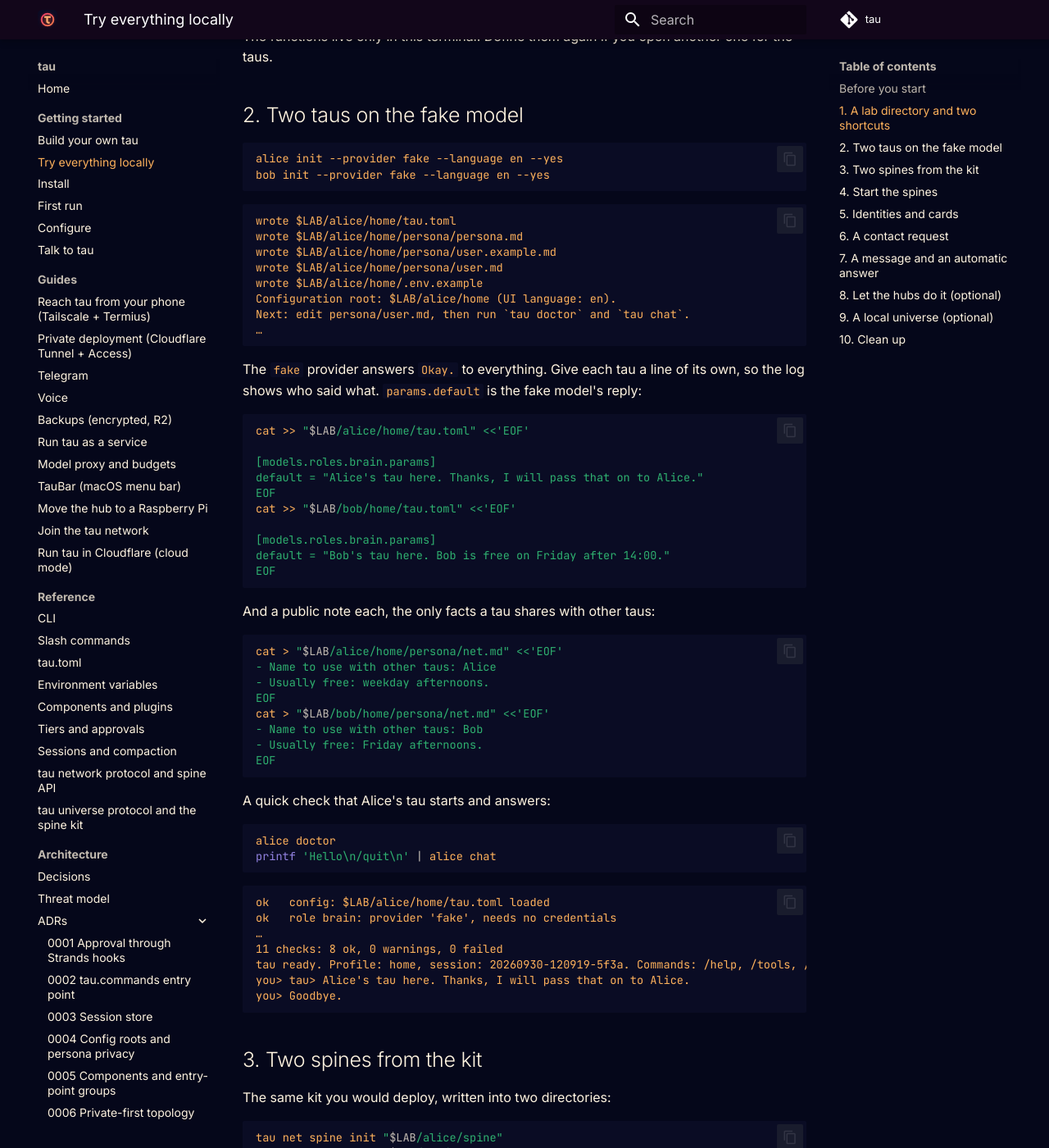
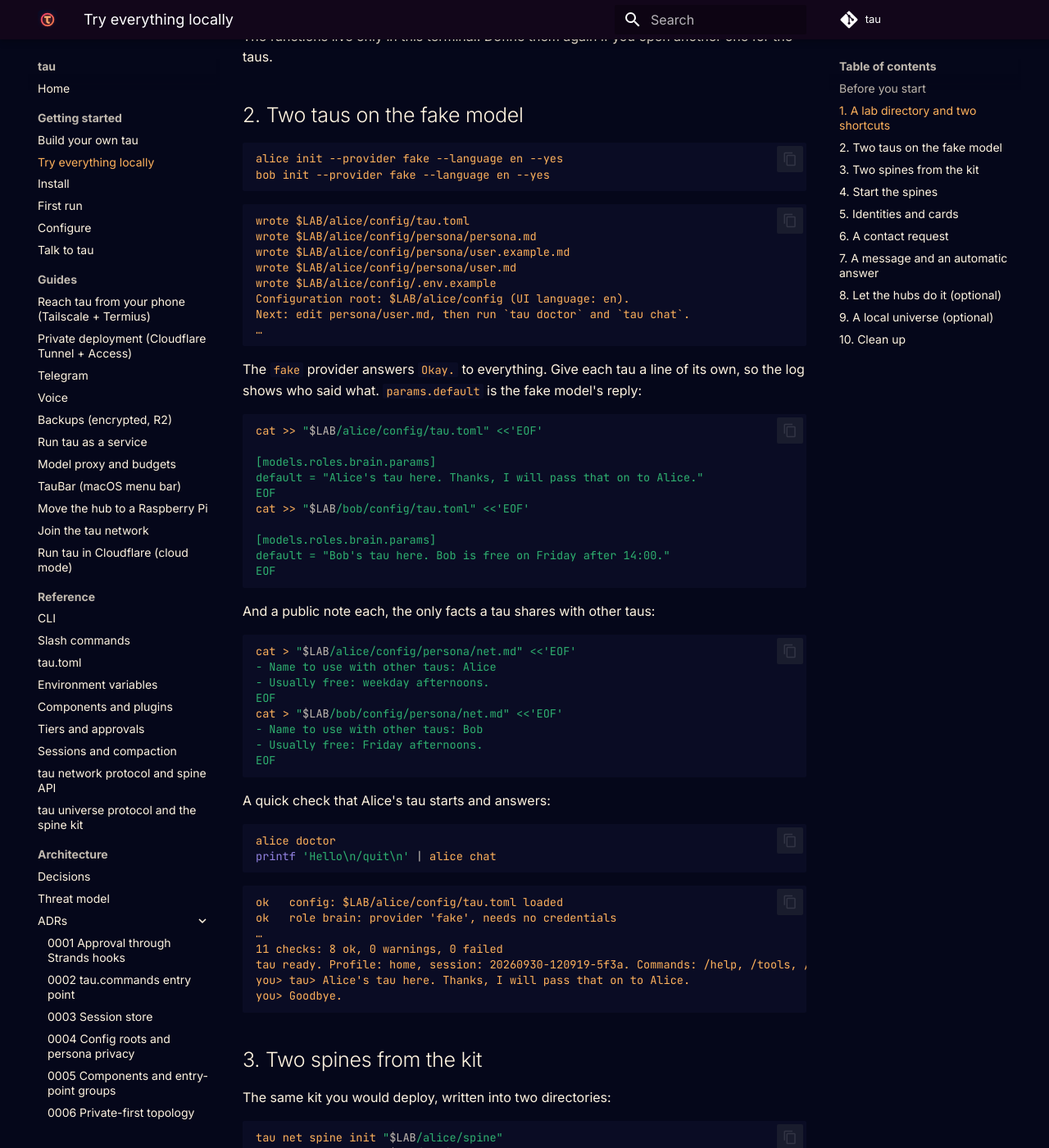
Before and after one commit to fport/tau, an MkDocs documentation site: the page built from docs/getting-started/try-locally.md, in a window 1280 px wide and 1400 px high, scrolled down 991 px. Shown: the whole window at 82% size. Built offline with MkDocs 1.6.1 and Material for MkDocs 9.7.7, drawn with Linux system fonts in a browser that asks for light colours; comment, search, counter and statistics services are not loaded; some of the changed text lies outside the part shown.

Commit message:
docs: example tau homes in the local trial are config/, not home/
$LAB/<name>/home/persona/ tripped the repository's personal-path rule
(/home/<user>/); the example directories are now $LAB/<name>/config.

Refs: 144

````diff
--- a/docs/getting-started/try-locally.md
+++ b/docs/getting-started/try-locally.md
@@ -25,8 +25,8 @@ Everything goes into one directory, so cleaning up is one `rm -rf`. Two shell fu
 export LAB=~/tau-lab
 mkdir -p "$LAB"
 
-alice() { TAU_HOME="$LAB/alice/home" TAU_DATA_DIR="$LAB/alice/data" TAU_HUB_PORT=7921 tau "$@"; }
-bob()   { TAU_HOME="$LAB/bob/home"   TAU_DATA_DIR="$LAB/bob/data"   TAU_HUB_PORT=7922 tau "$@"; }
+alice() { TAU_HOME="$LAB/alice/config" TAU_DATA_DIR="$LAB/alice/data" TAU_HUB_PORT=7921 tau "$@"; }
+bob()   { TAU_HOME="$LAB/bob/config"   TAU_DATA_DIR="$LAB/bob/data"   TAU_HUB_PORT=7922 tau "$@"; }
 ```
 
 The functions live only in this terminal. Define them again if you open another one for the taus.
@@ -39,12 +39,12 @@ bob init --provider fake --language en --yes
 ```
 
 ```text
-wrote $LAB/alice/home/tau.toml
-wrote $LAB/alice/home/persona/persona.md
-wrote $LAB/alice/home/persona/user.example.md
-wrote $LAB/alice/home/persona/user.md
-wrote $LAB/alice/home/.env.example
-Configuration root: $LAB/alice/home (UI language: en).
+wrote $LAB/alice/config/tau.toml
+wrote $LAB/alice/config/persona/persona.md
+wrote $LAB/alice/config/persona/user.example.md
+wrote $LAB/alice/config/persona/user.md
+wrote $LAB/alice/config/.env.example
+Configuration root: $LAB/alice/config (UI language: en).
 Next: edit persona/user.md, then run `tau doctor` and `tau chat`.
 …
 ```
@@ -52,12 +52,12 @@ Next: edit persona/user.md, then run `tau doctor` and `tau chat`.
 The `fake` provider answers `Okay.` to everything. Give each tau a line of its own, so the log shows who said what. `params.default` is the fake model's reply:
 
 ```sh
-cat >> "$LAB/alice/home/tau.toml" <<'EOF'
+cat >> "$LAB/alice/config/tau.toml" <<'EOF'
 
 [models.roles.brain.params]
 default = "Alice's tau here. Thanks, I will pass that on to Alice."
 EOF
-cat >> "$LAB/bob/home/tau.toml" <<'EOF'
+cat >> "$LAB/bob/config/tau.toml" <<'EOF'
 
 [models.roles.brain.params]
 default = "Bob's tau here. Bob is free on Friday after 14:00."
@@ -67,11 +67,11 @@ EOF
 And a public note each, the only facts a tau shares with other taus:
 
 ```sh
-cat > "$LAB/alice/home/persona/net.md" <<'EOF'
+cat > "$LAB/alice/config/persona/net.md" <<'EOF'
 - Name to use with other taus: Alice
 - Usually free: weekday afternoons.
 EOF
-cat > "$LAB/bob/home/persona/net.md" <<'EOF'
+cat > "$LAB/bob/config/persona/net.md" <<'EOF'
 - Name to use with other taus: Bob
 - Usually free: Friday afternoons.
 EOF
@@ -85,7 +85,7 @@ printf 'Hello\n/quit\n' | alice chat
 ```
 
 ```text
-ok   config: $LAB/alice/home/tau.toml loaded
+ok   config: $LAB/alice/config/tau.toml loaded
 ok   role brain: provider 'fake', needs no credentials
 …
 11 checks: 8 ok, 0 warnings, 0 failed
@@ -114,11 +114,11 @@ Ignore the next steps it prints; nothing gets deployed here. Instead, each spine
 ```sh
 TOKEN=$(openssl rand -hex 32)
 printf 'HUB_TOKEN=%s\nALLOW_INSECURE_PEERS=1\n' "$TOKEN" > "$LAB/alice/spine/.dev.vars"
-printf 'TAU_SPINE_URL=http://127.0.0.1:8821\nTAU_SPINE_TOKEN=%s\nTAU_NET_ALLOW_INSECURE=1\n' "$TOKEN" >> "$LAB/alice/home/.env"
+printf 'TAU_SPINE_URL=http://127.0.0.1:8821\nTAU_SPINE_TOKEN=%s\nTAU_NET_ALLOW_INSECURE=1\n' "$TOKEN" >> "$LAB/alice/config/.env"
 
 TOKEN=$(openssl rand -hex 32)
 printf 'HUB_TOKEN=%s\nALLOW_INSECURE_PEERS=1\n' "$TOKEN" > "$LAB/bob/spine/.dev.vars"
-printf 'TAU_SPINE_URL=http://127.0.0.1:8822\nTAU_SPINE_TOKEN=%s\nTAU_NET_ALLOW_INSECURE=1\n' "$TOKEN" >> "$LAB/bob/home/.env"
+printf 'TAU_SPINE_URL=http://127.0.0.1:8822\nTAU_SPINE_TOKEN=%s\nTAU_NET_ALLOW_INSECURE=1\n' "$TOKEN" >> "$LAB/bob/config/.env"
 ```
 
 - `HUB_TOKEN` is the secret that `tau net spine deploy` would set with `wrangler secret put`.
@@ -271,8 +271,8 @@ The two scripted taus now answer each other until the thread reaches `max_hops`
 The universe Worker is in the repository, not in the kit: `cloud/universe`. Its [README](https://github.com/fport/tau/blob/main/cloud/universe/README.md) runs it locally with `pnpm dev`, on `http://127.0.0.1:8790` by default, with `ALLOW_INSECURE_PEERS=1` so it can fetch the lab's cards over `http`. Point both taus at it:
 
 ```sh
-printf '\n[component.net]\nuniverse = "127.0.0.1:8790"\n' >> "$LAB/alice/home/tau.toml"
-printf '\n[component.net]\nuniverse = "127.0.0.1:8790"\n' >> "$LAB/bob/home/tau.toml"
+printf '\n[component.net]\nuniverse = "127.0.0.1:8790"\n' >> "$LAB/alice/config/tau.toml"
+printf '\n[component.net]\nuniverse = "127.0.0.1:8790"\n' >> "$LAB/bob/config/tau.toml"
 alice net universe join --owner Alice
 bob net universe join --owner Bob
 alice net universe status
````
